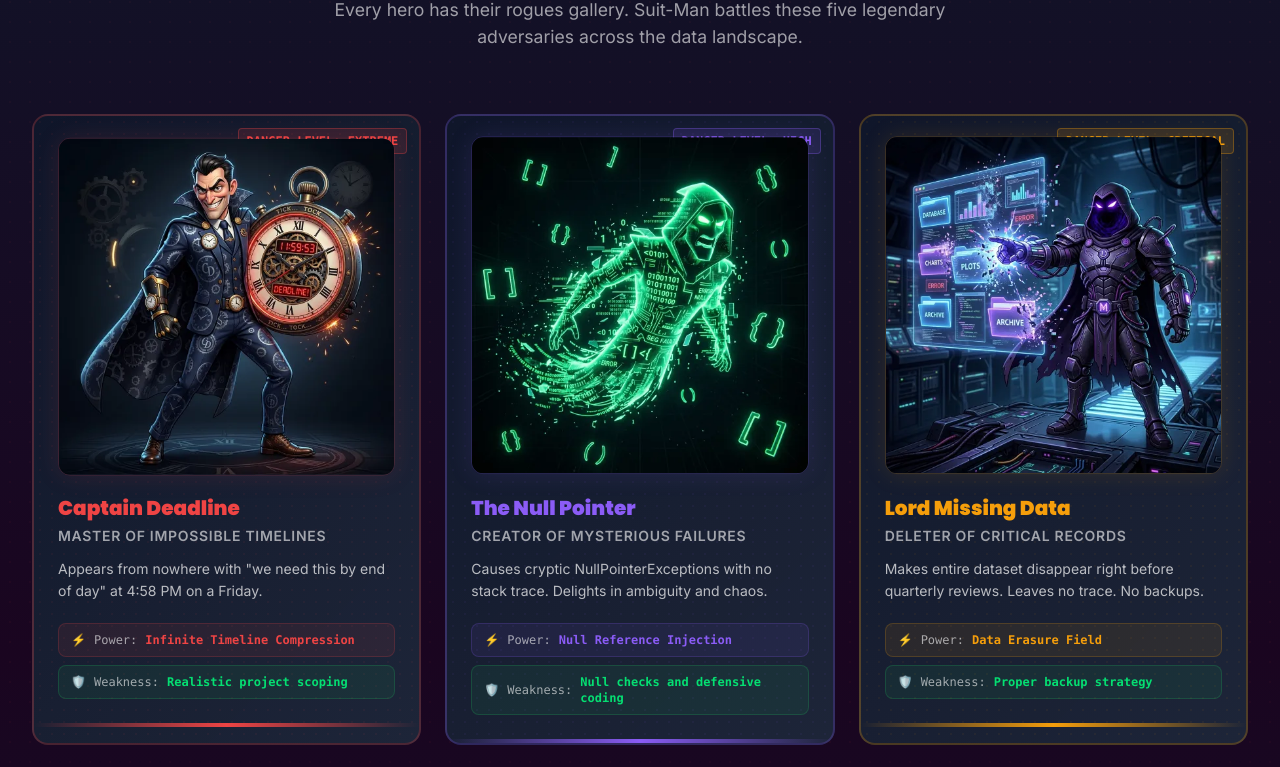
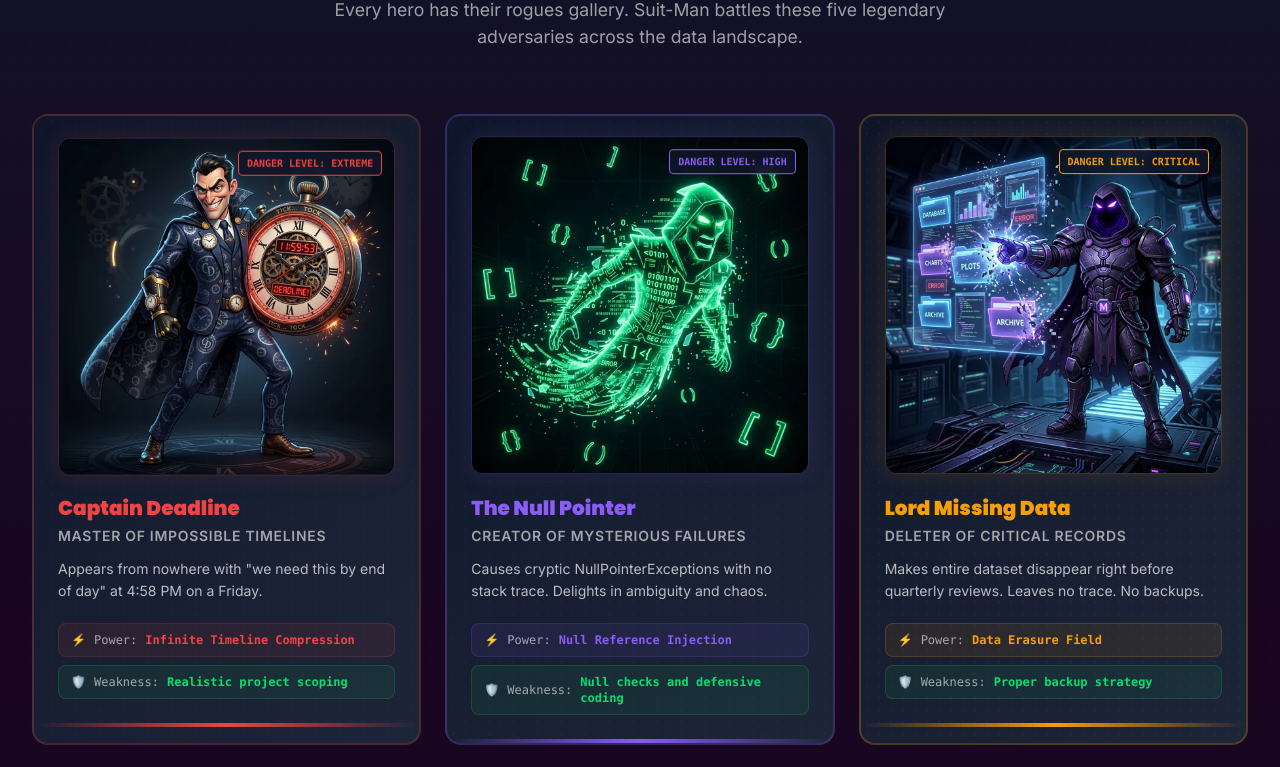
Before and after one commit to ShanthiStream/Suit-man, a Next.js app: page / in a window 1280 px wide. Shown: the part 6253-7020 px from the top of the page. Built offline with nearby package versions, Linux system fonts and the light colour scheme.

Commit message:
fix: render creator section on home page and move danger level badge inside villain image card

```diff
--- a/src/app/page.tsx
+++ b/src/app/page.tsx
@@ -13,6 +13,7 @@ import SocialSection from '@/components/sections/SocialSection';
 import TimelineSection from '@/components/sections/TimelineSection';
 import KidsSection from '@/components/sections/KidsSection';
 import LegacySection from '@/components/sections/LegacySection';
+import CreatorSection from '@/components/sections/CreatorSection';
 import FinalCTA from '@/components/sections/FinalCTA';
 
 // Dynamically import GSAP-heavy component (SSR off)
@@ -61,6 +62,9 @@ export default function Home() {
         {/* Section 10 - Legacy */}
         <LegacySection />
 
+        {/* Section 11 - Creator */}
+        <CreatorSection />
+
         {/* Final CTA */}
         <FinalCTA />
       </main>
--- a/src/components/sections/VillainsSection.tsx
+++ b/src/components/sections/VillainsSection.tsx
@@ -100,18 +100,6 @@ function VillainCard({ villain, index }: { villain: typeof villains[0]; index: n
         }}
       />
 
-      {/* Danger badge */}
-      <div
-        className="absolute top-3 right-3 px-2 py-1 rounded font-mono text-xs font-bold z-10"
-        style={{
-          background: `${villain.badgeColor}20`,
-          border: `1px solid ${villain.badgeColor}50`,
-          color: villain.badgeColor,
-        }}
-      >
-        {villain.badge}
-      </div>
-
       {/* Content */}
       <div className="p-6 relative z-10">
         {/* Villain Image Card with Glow */}
@@ -131,6 +119,18 @@ function VillainCard({ villain, index }: { villain: typeof villains[0]; index: n
             sizes="(max-width: 640px) 100vw, (max-width: 1024px) 50vw, 33vw"
             className="object-cover"
           />
+          {/* Danger badge */}
+          <div
+            className="absolute top-3 right-3 px-2 py-1 rounded font-mono text-[10px] font-bold z-20"
+            style={{
+              background: 'rgba(15, 23, 42, 0.85)',
+              border: `1px solid ${villain.badgeColor}`,
+              color: villain.badgeColor,
+              backdropFilter: 'blur(4px)',
+            }}
+          >
+            {villain.badge}
+          </div>
         </motion.div>
 
         <h3
```
